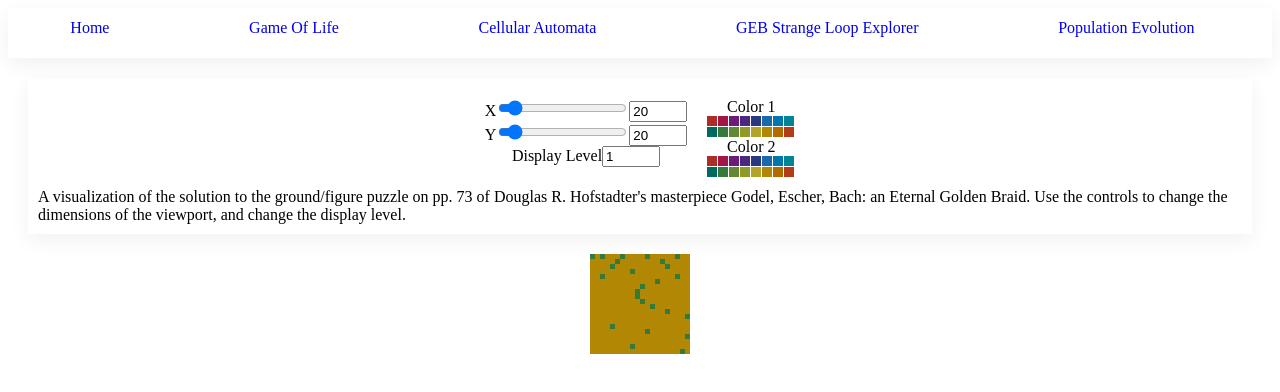
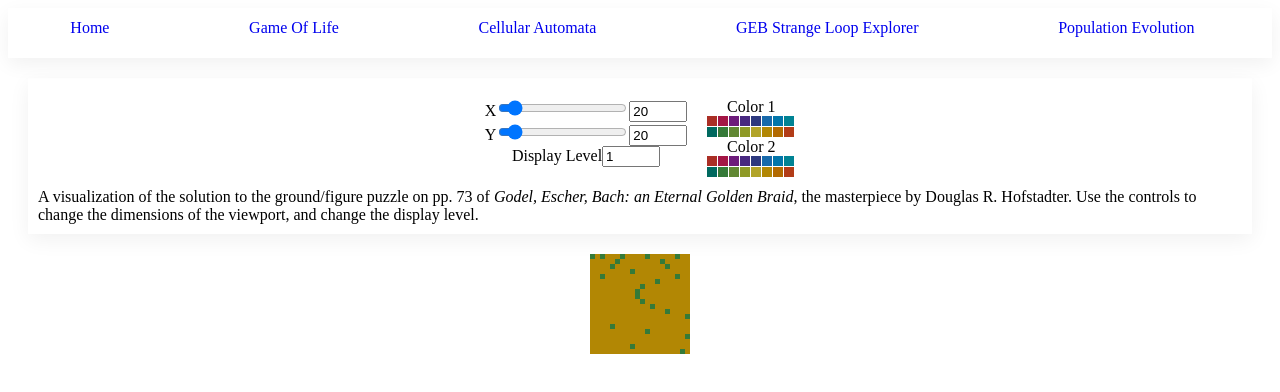
Before and after one commit to JohYoshida/computational-models, a Next.js app: page /strangeloopexplorer in a window 1280 px wide. Shown: the top 392 px of the page. Built offline with nearby package versions, Linux system fonts and the light colour scheme.

Commit message:
Added emphasis to book titles

```diff
--- a/pages/cellularautomata.js
+++ b/pages/cellularautomata.js
@@ -102,8 +102,8 @@ export default class CellularAutomata extends Component {
                 the next row.
                 Use the Rule slider to explore the entire possibilty
                 space of this automata. This model is based on the description
-                in Chapter 8 of Complex Adaptive Systems: An Introduction to
-                Computational Models of Social Life, by John H. Miller and Scott E. Page.
+                in Chapter 8 of <em>Complex Adaptive Systems: An Introduction to
+                Computational Models of Social Life</em>, by John H. Miller and Scott E. Page.
                 (Try out rules 22, 90, and 110 for some particularly complex structures)
               </span>
             </div>
--- a/pages/strangeloopexplorer.js
+++ b/pages/strangeloopexplorer.js
@@ -80,8 +80,9 @@ export default class GEBFigureGround extends Component {
             <div>
               <span>
                 A visualization of the solution to the ground/figure puzzle on pp.
-                73 of Douglas R. Hofstadter's masterpiece Godel, Escher, Bach: an
-                Eternal Golden Braid. Use the controls to change the dimensions
+                73 of <em>Godel, Escher, Bach: an Eternal Golden Braid</em>,
+                the masterpiece by Douglas R. Hofstadter.
+                Use the controls to change the dimensions
                 of the viewport, and change the display level.
               </span>
             </div>
```
